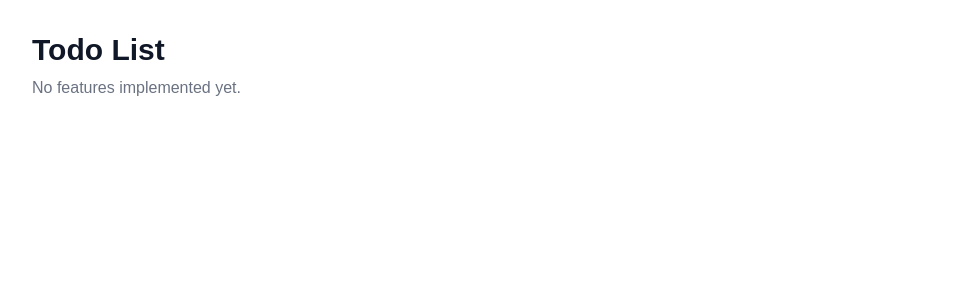
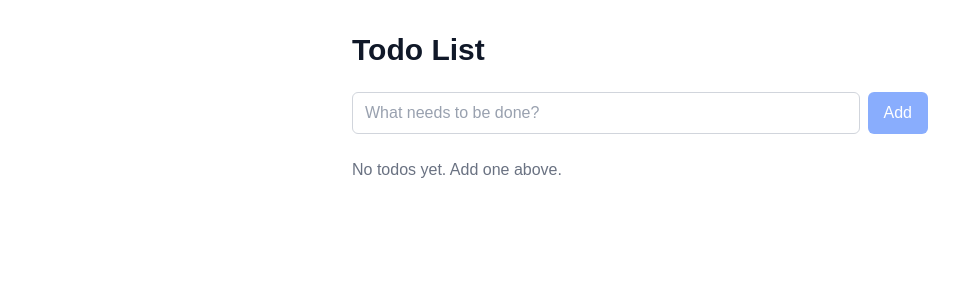
Before and after one commit to illegalcall/todo-app, a Next.js app: page / in a window 1280 px wide. Shown: the top 300 px of the page, without its empty margins (0-959 px from the left). Built offline with nearby package versions, Linux system fonts and the light colour scheme.

Commit message:
feat: add todo list with clear completed button
Implement add, toggle, and delete for todos on the home page, and a
"Clear completed" button that appears in the footer area only when at
least one todo is completed. Also commit package-lock.json so `npm ci`
in CI succeeds.

```diff
--- a/app/page.tsx
+++ b/app/page.tsx
@@ -1,8 +1,119 @@
+"use client";
+
+import { useState } from "react";
+
+type Todo = {
+  id: string;
+  text: string;
+  completed: boolean;
+};
+
 export default function Home() {
+  const [todos, setTodos] = useState<Todo[]>([]);
+  const [input, setInput] = useState("");
+
+  const completedCount = todos.filter((t) => t.completed).length;
+
+  const addTodo = (e: React.FormEvent) => {
+    e.preventDefault();
+    const text = input.trim();
+    if (!text) return;
+    setTodos((prev) => [
+      ...prev,
+      { id: crypto.randomUUID(), text, completed: false },
+    ]);
+    setInput("");
+  };
+
+  const toggleTodo = (id: string) => {
+    setTodos((prev) =>
+      prev.map((t) => (t.id === id ? { ...t, completed: !t.completed } : t)),
+    );
+  };
+
+  const deleteTodo = (id: string) => {
+    setTodos((prev) => prev.filter((t) => t.id !== id));
+  };
+
+  const clearCompleted = () => {
+    setTodos((prev) => prev.filter((t) => !t.completed));
+  };
+
   return (
     <main className="min-h-screen bg-white p-8">
-      <h1 className="text-3xl font-bold text-gray-900 mb-2">Todo List</h1>
-      <p className="text-gray-500">No features implemented yet.</p>
+      <div className="mx-auto max-w-xl">
+        <h1 className="text-3xl font-bold text-gray-900 mb-6">Todo List</h1>
+
+        <form onSubmit={addTodo} className="flex gap-2 mb-6">
+          <input
+            type="text"
+            value={input}
+            onChange={(e) => setInput(e.target.value)}
+            placeholder="What needs to be done?"
+            className="flex-1 rounded-md border border-gray-300 px-3 py-2 text-gray-900 placeholder:text-gray-400 focus:outline-none focus:ring-2 focus:ring-blue-500"
+            aria-label="New todo"
+          />
+          <button
+            type="submit"
+            className="rounded-md bg-blue-600 px-4 py-2 text-white font-medium hover:bg-blue-700 disabled:opacity-50"
+            disabled={!input.trim()}
+          >
+            Add
+          </button>
+        </form>
+
+        {todos.length === 0 ? (
+          <p className="text-gray-500">No todos yet. Add one above.</p>
+        ) : (
+          <>
+            <ul className="divide-y divide-gray-200 border border-gray-200 rounded-md">
+              {todos.map((todo) => (
+                <li
+                  key={todo.id}
+                  className="flex items-center gap-3 px-3 py-2"
+                >
+                  <input
+                    type="checkbox"
+                    checked={todo.completed}
+                    onChange={() => toggleTodo(todo.id)}
+                    className="h-4 w-4"
+                    aria-label={`Mark "${todo.text}" as ${todo.completed ? "incomplete" : "complete"}`}
+                  />
+                  <span
+                    className={`flex-1 text-gray-900 ${todo.completed ? "line-through text-gray-400" : ""}`}
+                  >
+                    {todo.text}
+                  </span>
+                  <button
+                    type="button"
+                    onClick={() => deleteTodo(todo.id)}
+                    className="text-sm text-gray-500 hover:text-red-600"
+                    aria-label={`Delete "${todo.text}"`}
+                  >
+                    Delete
+                  </button>
+                </li>
+              ))}
+            </ul>
+
+            <div className="mt-4 flex items-center justify-between text-sm text-gray-600">
+              <span>
+                {todos.length - completedCount} item
+                {todos.length - completedCount === 1 ? "" : "s"} left
+              </span>
+              {completedCount > 0 && (
+                <button
+                  type="button"
+                  onClick={clearCompleted}
+                  className="rounded-md border border-gray-300 px-3 py-1 text-gray-700 hover:bg-gray-100"
+                >
+                  Clear completed
+                </button>
+              )}
+            </div>
+          </>
+        )}
+      </div>
     </main>
   );
 }
```
Also changed, not shown: 1 other file (tests, documents, lock files or other folders).
